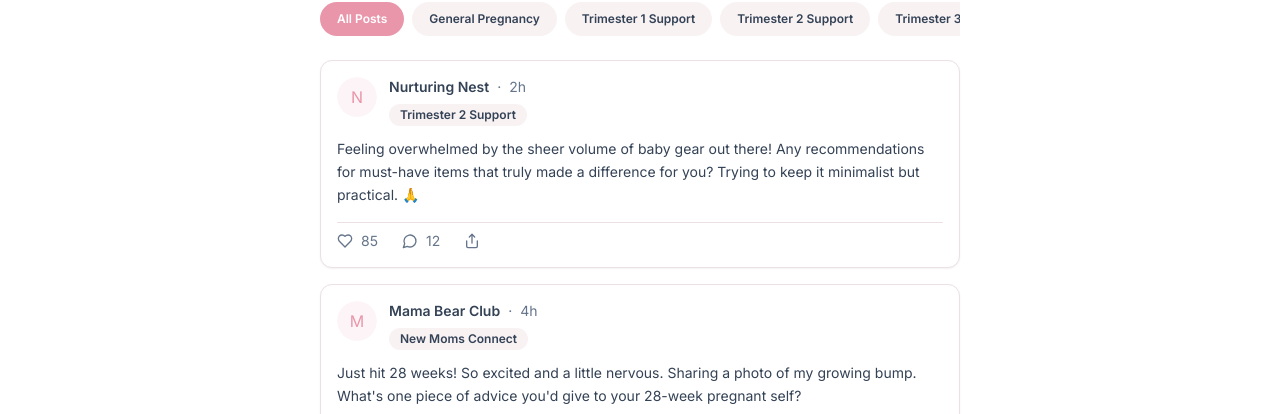
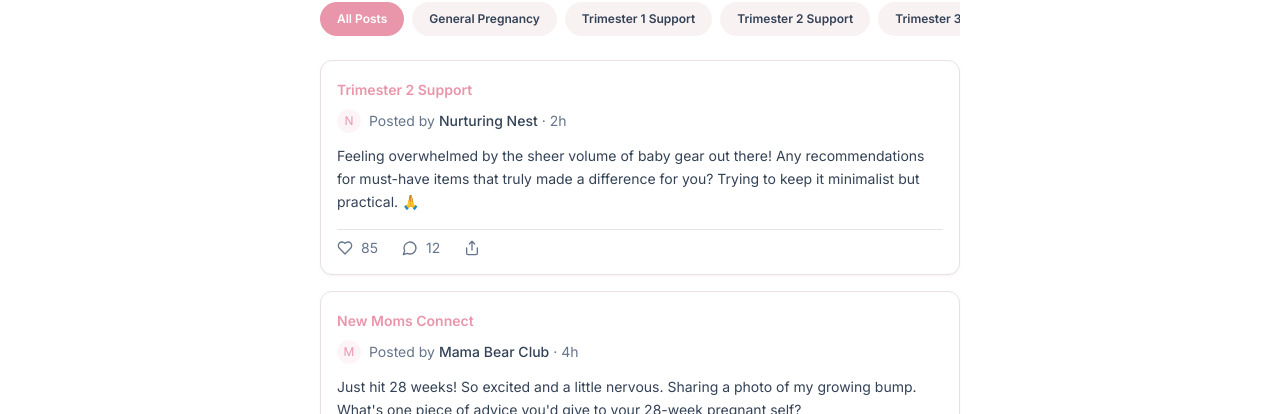
Before and after one commit to dhruvk11/glow-mom-guide, a React (Vite) app: page / in a window 1280 px wide. Shown: the part 204-618 px from the top of the page. Built offline with nearby package versions, Linux system fonts and the light colour scheme.

Commit message:
Refactor post structure in feed
Move group name to the top of each post card in the community feed, making it clickable and consistent with other social platforms. Update username display to appear below the group name.

```diff
--- a/src/components/CommunityFeed.tsx
+++ b/src/components/CommunityFeed.tsx
@@ -139,22 +139,22 @@ const CommunityFeed = () => {
           {filteredPosts.map((post) => (
             <Card key={post.id} className="p-4 hover:shadow-lg transition-shadow">
               {/* Post Header */}
-              <div className="flex items-start gap-3 mb-3">
-                <Avatar className="w-10 h-10">
-                  <AvatarFallback className="bg-primary/10 text-primary">
-                    {post.username.charAt(0)}
-                  </AvatarFallback>
-                </Avatar>
+              <div className="space-y-2 mb-3">
+                {/* Group Name - Top, clickable */}
+                <button className="text-sm font-semibold text-primary hover:underline">
+                  {post.tag}
+                </button>
 
-                <div className="flex-1">
-                  <div className="flex items-center gap-2 mb-1">
-                    <span className="font-semibold text-sm">{post.username}</span>
-                    <span className="text-muted-foreground text-sm">·</span>
-                    <span className="text-muted-foreground text-sm">{post.timeAgo}</span>
-                  </div>
-                  <Badge variant="secondary" className="text-xs">
-                    {post.tag}
-                  </Badge>
+                {/* User info with avatar */}
+                <div className="flex items-center gap-2">
+                  <Avatar className="w-6 h-6">
+                    <AvatarFallback className="bg-primary/10 text-primary text-xs">
+                      {post.username.charAt(0)}
+                    </AvatarFallback>
+                  </Avatar>
+                  <span className="text-muted-foreground text-sm">
+                    Posted by <span className="text-foreground font-medium">{post.username}</span> · {post.timeAgo}
+                  </span>
                 </div>
               </div>
 
```
